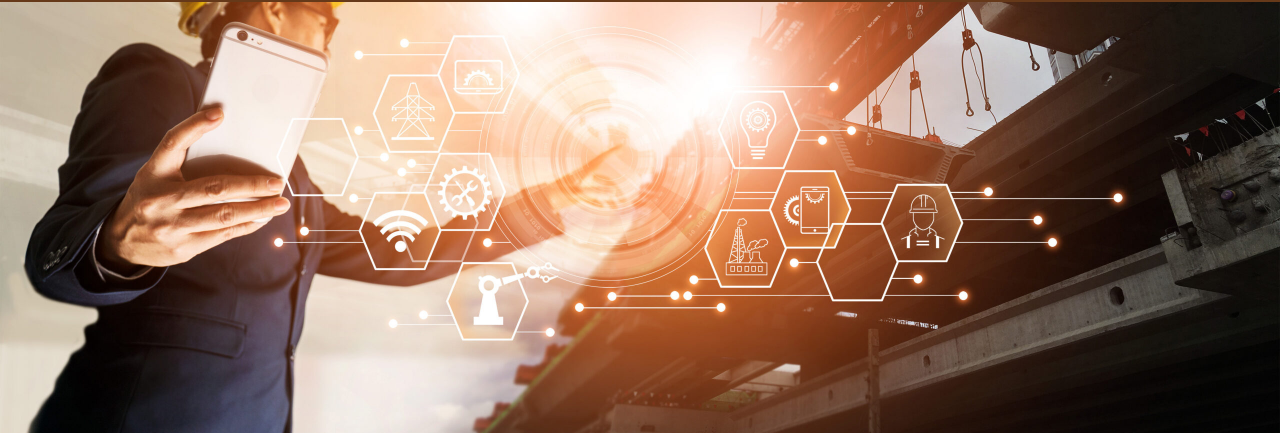
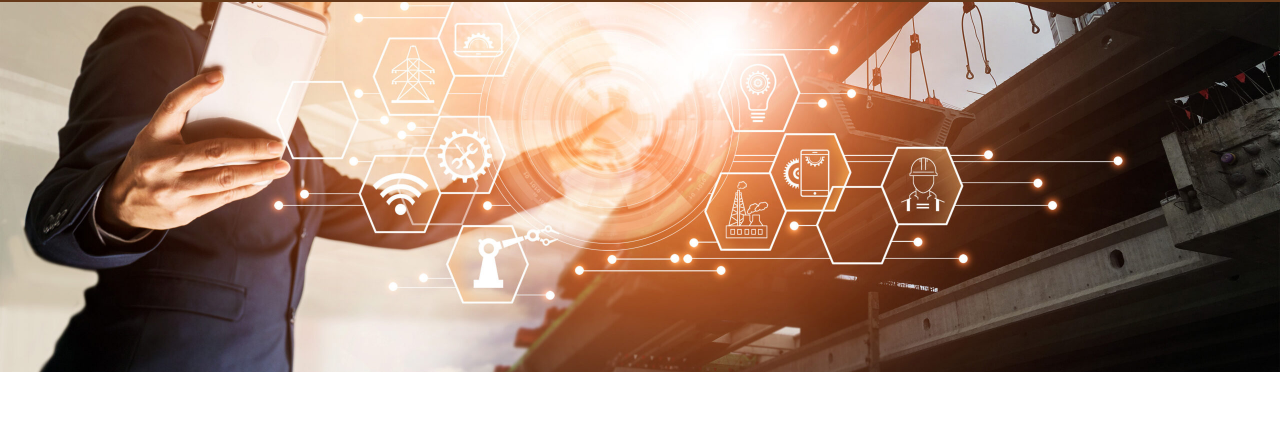
Before and after one commit to ahmadjunaid0066/Dasstradingcontractingservices.github.io, a plain HTML site: page contactus.html in a window 1280 px wide. Shown: the part 108-541 px from the top of the page. Drawn offline with nearby package versions, Linux system fonts and the light colour scheme.

Commit message:
Update contactus.html

```diff
--- a/contactus.html
+++ b/contactus.html
@@ -58,7 +58,8 @@
 
     .contact-us img {
       width: 100%;
-      height: auto;
+      height: 60vh;
+      object-fit: cover;
     }
 
     /* About Us Styles */
```
